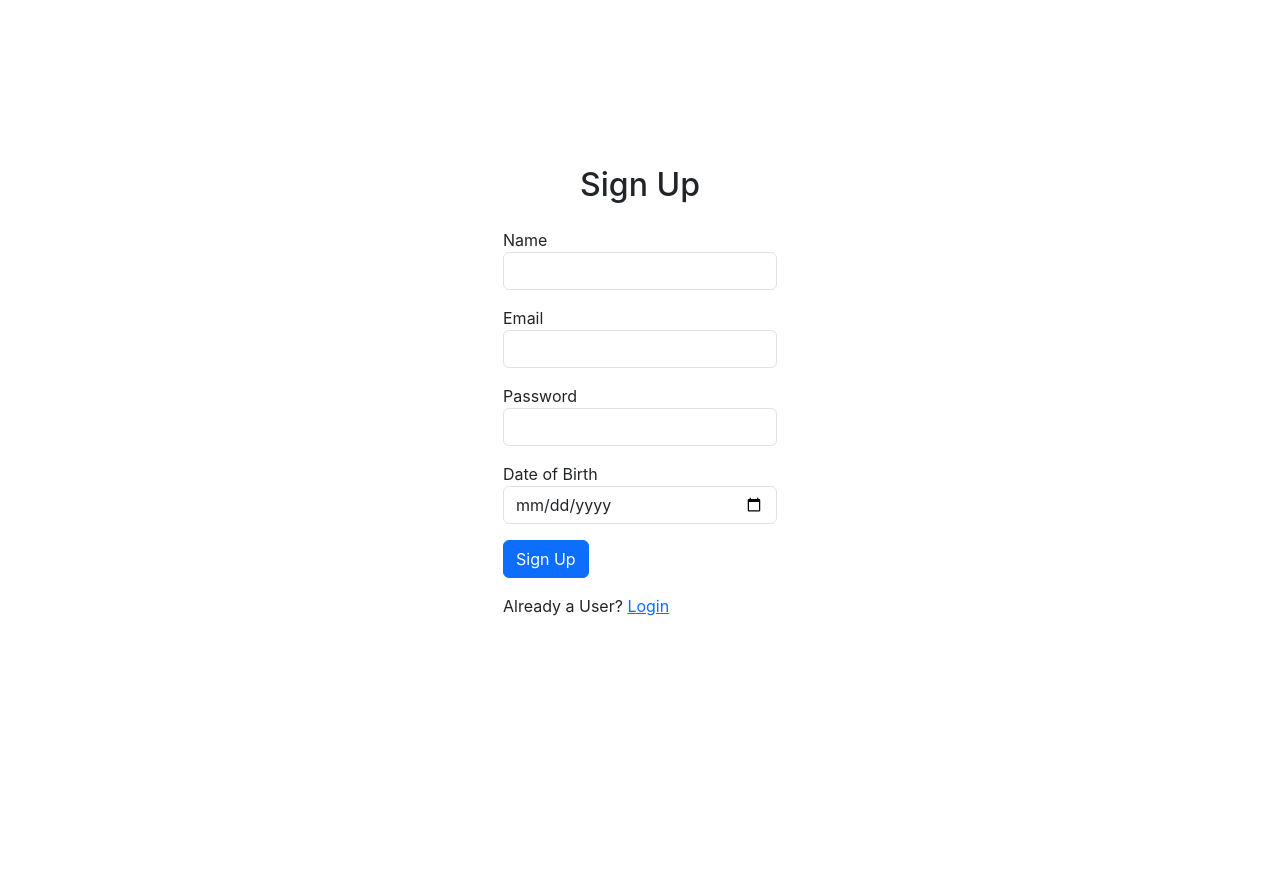
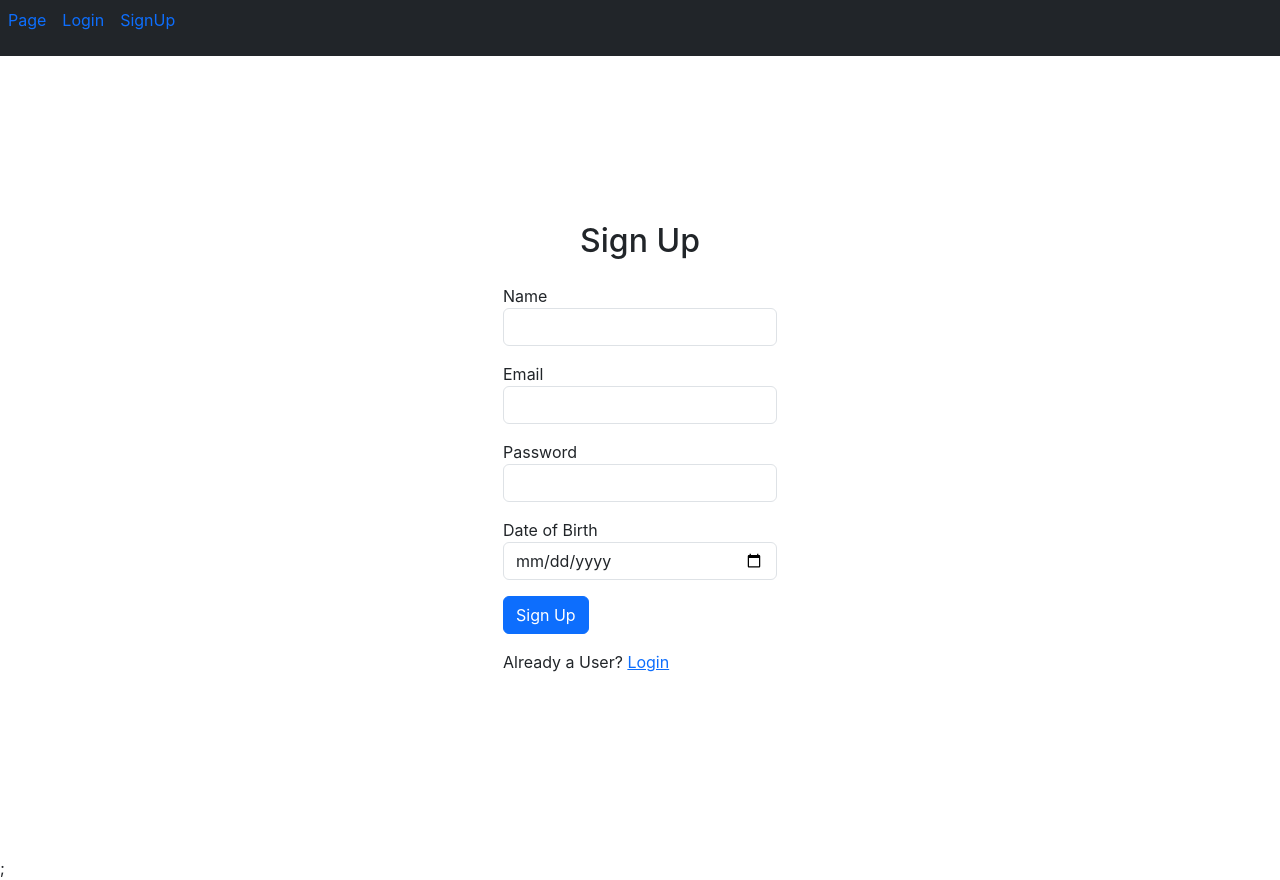
Before and after one commit to AjayAtDrap/DragBoom, a React (Create React App) app: page /signup in a window 1280 px wide. Before the commit the page ends 800 px from the top, so only its background shows below. Built offline with nearby package versions, Linux system fonts and the light colour scheme.

Commit message:
Page navbar done

```diff
--- a/src/App.js
+++ b/src/App.js
@@ -3,6 +3,7 @@ import Signup from "./component/Signup";
 import Grapes from "./component/Grapes";
 import Login from "./component/Login";
 import Page from "./component/Page";
+import Navbar from "./component/Navbar";
 
 const appRouter = createBrowserRouter([
   {
@@ -25,6 +26,11 @@ const appRouter = createBrowserRouter([
 ]);
 
 function App() {
-  return <RouterProvider router={appRouter} />;
+  return (
+    <>
+      <Navbar />
+      <RouterProvider router={appRouter} />;
+    </>
+  );
 }
 export default App;
--- /dev/null
+++ b/src/component/Card.js
@@ -0,0 +1,25 @@
+import React from "react";
+
+const Card = ({ name, date }) => {
+  return (
+    <div className="d-flex m-2  p-4 text-white bg-dark flex-column ">
+      <h3>{name}</h3>
+      <div className="d-flex  align-items-center">
+        <span>{date}</span>
+        <div className="d-flex justify-content-between">
+          <button className="m-2 btn btn-primary">
+            <i class="bi bi-pencil-square"></i>
+          </button>
+          <button className="m-2 btn btn-primary">
+            <i class="bi bi-trash3"></i>
+          </button>
+        </div>
+      </div>
+      {/* <div>
+        <h4>Projects:</h4>
+      </div> */}
+    </div>
+  );
+};
+
+export default Card;
--- a/src/component/Login.js
+++ b/src/component/Login.js
@@ -69,7 +69,7 @@ const LoginPage = () => {
 
               <div className="mt-3">
                 <p>
-                  Already a User? <Link to={"/signup"}>Signup</Link>
+                  Need an Account? <Link to={"/signup"}>Signup</Link>
                 </p>
               </div>
             </Form>
--- /dev/null
+++ b/src/component/Navbar.js
@@ -0,0 +1,27 @@
+import React from "react";
+
+const Navbar = () => {
+  return (
+    <nav className="navbar bg-dark text-white">
+      <ul className="d-flex list-unstyled  ">
+        <li className="mx-2">
+          <a className="text-decoration-none" href="/page">
+            Page
+          </a>
+        </li>
+        <li className="mx-2">
+          <a className="text-decoration-none" href="/Login">
+            Login
+          </a>
+        </li>
+        <li className="mx-2">
+          <a className="text-decoration-none" href="/Signup">
+            SignUp
+          </a>
+        </li>
+      </ul>
+    </nav>
+  );
+};
+
+export default Navbar;
--- a/src/component/Page.js
+++ b/src/component/Page.js
@@ -1,7 +1,22 @@
 import React from "react";
+import Card from "./Card";
+import { names } from "./util";
 
 const Page = () => {
-  return <div className="container-fluid"></div>;
+  console.log(names);
+  return (
+    <div className="container-fluid d-flex flex-column my-4">
+      <div className="d-flex justify-content-between">
+        <h1>Welcome</h1>
+        <button className="btn btn-danger">Create a project</button>
+      </div>
+      <div className="d-flex">
+        {names.map((i) => {
+          return <Card name={i.projName} date={i.timestamp} />;
+        })}
+      </div>
+    </div>
+  );
 };
 
 export default Page;
--- a/src/component/util.js
+++ b/src/component/util.js
@@ -1 +1,18 @@
-export const names = ["ajay", "abhi", "manish"];
+export const names = [
+  {
+    projName: "Project1",
+    timestamp: "12-09-2022",
+  },
+  {
+    projName: "Project 2",
+    timestamp: "12-09-2022",
+  },
+  {
+    projName: "Project 3",
+    timestamp: "12-09-2022",
+  },
+  {
+    projName: "Project 4",
+    timestamp: "12-09-2022",
+  },
+];
```
